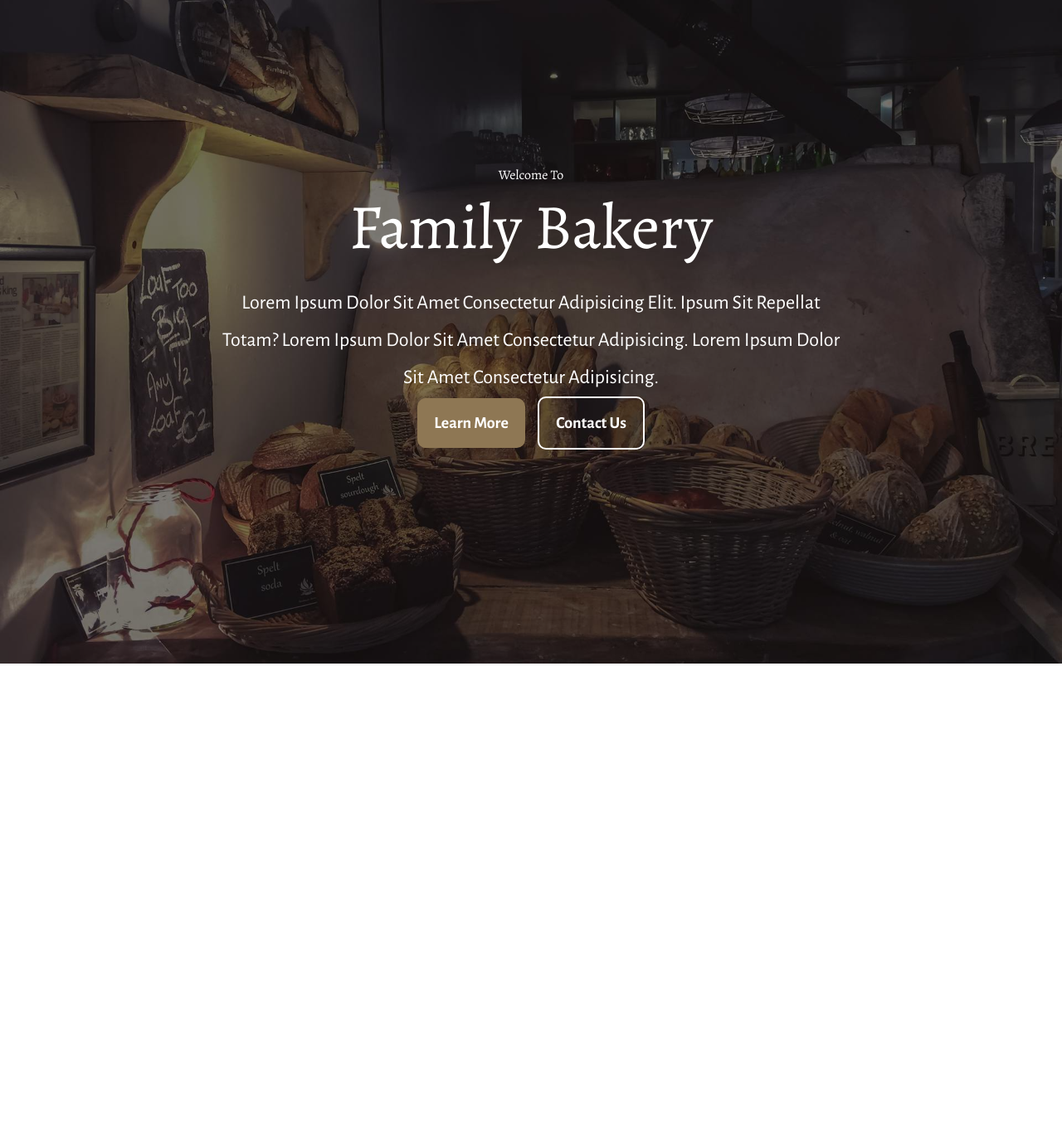
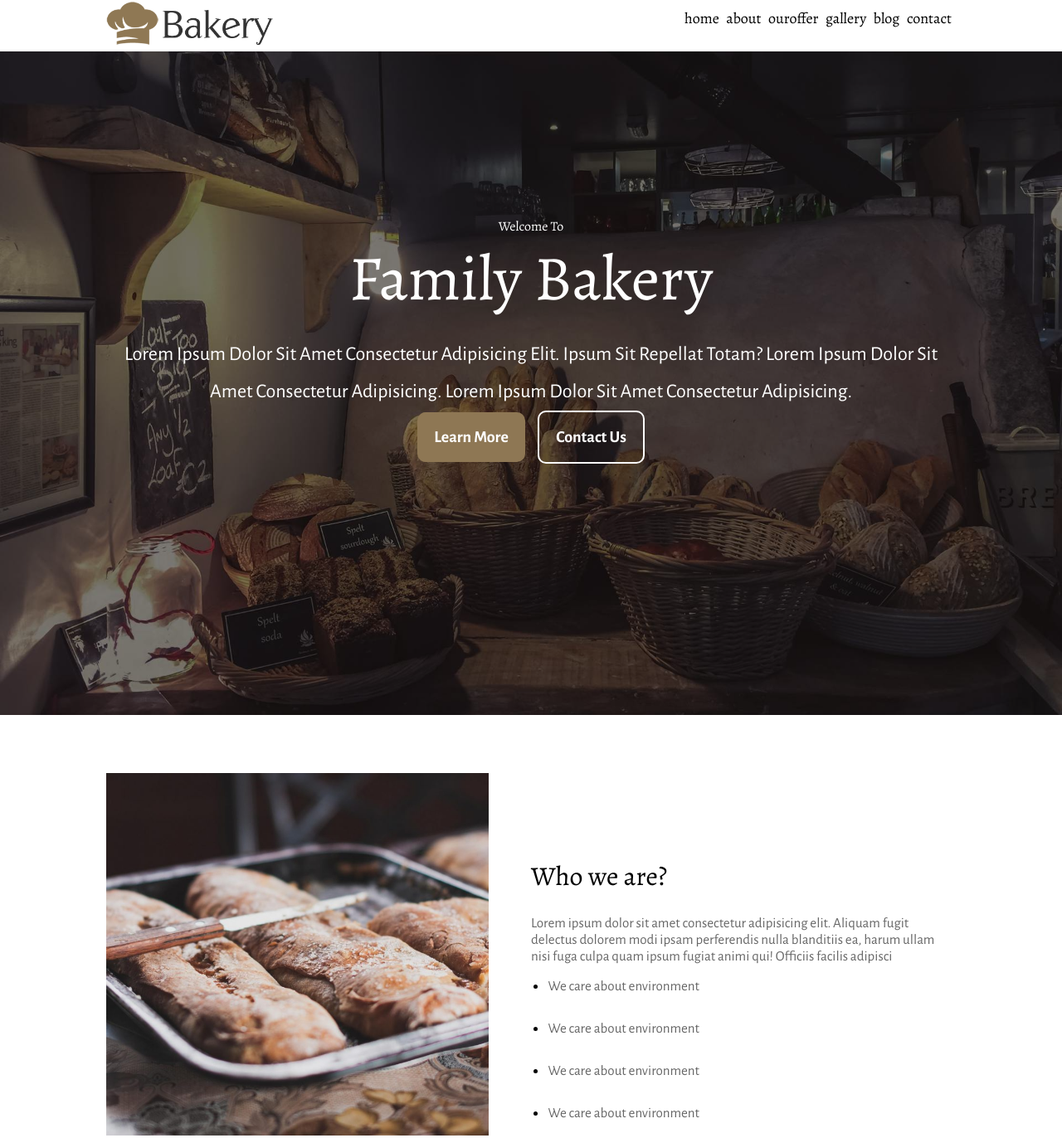
Before and after one commit to dev1joe/bakery-website, a plain HTML site: page index.html in a window 1280 px wide. Shown: the top 1372 px of the page at 83% size. Before the commit the page ends 800 px from the top, so only its background shows below. Drawn offline with nearby package versions, Linux system fonts and the light colour scheme.

Commit message:
navbar and about section

```diff
--- a/css/style.css
+++ b/css/style.css
@@ -1,15 +1,3 @@
-
-.child {
-    width: 29%;
-    height: 200px;
-    background-color: red;
-    float: left;
-}
-
-.clearfix {
-    clear: both;
-}
-
 /*
 position property:
 - static: ..
@@ -23,12 +11,74 @@ position property:
 
 /* css selector specificity */
 
+/* global configurations */
 * {
     margin: 0;
     padding: 0;
     box-sizing: border-box;
+    font-family: Alegreya;
 }
 
+.clearfix {
+    clear: both;
+}
+
+.margin-left {
+    margin-left: 12px;
+}
+
+.container {
+    width: 80%;
+    margin: auto;
+    /* outline: 3px solid red; */
+}
+
+/* nav section */
+#nav {
+    background-color: white;
+    color: black;
+    font-size: 18px;
+
+    position: sticky;
+    top: 0;
+    left: 0;
+    right: 0;
+
+    z-index: 1000;
+}
+
+#nav .logo {
+    width: 40%;
+    float: left;
+    /* outline: 3px solid red; */
+}
+
+#nav .logo img {
+    width: 50%;
+}
+
+#nav .menu {
+    /* width: 50%; */
+    margin-top: 10px;
+    float: right;
+    /* outline: 3px solid blue; */
+}
+
+#nav .menu ul {
+    list-style-type: none;
+}
+
+#nav .menu li {
+    display: inline-block;
+    margin-right: 5px;
+}
+
+#nav .menu a {
+    text-decoration: none;
+    color: inherit;
+}
+
+/* hero section */
 #hero {
     background-image: url(../resources/hero.jpg);
     width: 100%;
@@ -37,7 +87,6 @@ position property:
     background-position: center;
     background-repeat: no-repeat;
     text-align: center;
-    font-family: Alegreya;
 
     position: relative;
 }
@@ -55,8 +104,8 @@ position property:
     left: 0;
 }
 
-#hero .content {
-    max-width: 60%;
+#hero .hero-content {
+    /* max-width: 60%; */
     color: white;
     text-transform: capitalize;
     margin: auto;
@@ -99,6 +148,63 @@ position property:
     border: 2px solid white;
 }
 
-.margin-left {
-    margin-left: 12px;
+/* content div for both the about and  location sections */
+.content {
+    width: 50%;
+    /* outline: 3px solid blue; */
+    padding-top: 10%;
 }
+
+.content h1 {
+    font-size: 32px;
+    margin-bottom: 25px;
+    font-weight: 400;
+}
+
+.content p {
+    font-size: 17px;
+    font-family: "Alegreya Sans";
+    color: #686868;
+}
+
+.content ul {
+    /* outline: 3px solid lime; */
+    position: relative;
+    left: 4%;
+}
+
+.content li {
+    padding: 15px 0;
+}
+
+/* about section */
+#about .container {
+    padding: 70px 0;
+}
+
+#about .container img {
+    width: 45%;
+    float: left;
+}
+
+#about .content {
+    float: right;
+}
+
+/* location section */
+#location {
+    background-color: #F8F8F8;
+}
+
+#location .container {
+    padding: 70px 0;
+}
+
+#location .container img {
+    width: 45%;
+    float: right;
+}
+
+#location .content {
+    float: left;
+}
--- a/index.html
+++ b/index.html
@@ -14,23 +14,32 @@
     <link rel="stylesheet" href="./css/style.css">
 </head>
 <body>
-    <!-- <div class="child"></div>
-    <div class="child"></div>
-    <div class="child"></div>
-
+        <div id="nav">
+        <div class="container">
+            <div class="logo">
+                <img src="resources/bakery-logo-dark.png" alt="">
+            </div>
+            <div class="menu">
+                <ul>
+                    <li><a href="#home">home</a></li>
+                    <li><a href="#about">about</a></li>
+                    <li><a href="#ouroffer">ouroffer</a></li>
+                    <li><a href="#gallery">gallery</a></li>
+                    <li><a href="#blog">blog</a></li>
+                    <li><a href="#contact">contact</a></li>
+                </ul>
+            </div>
             <div class="clearfix"></div>
-
-    <h1>hi</h1> -->
-
-    <div id="nav"></div>
+        </div>
+    </div>
 
     <div id="hero">
         <div class="layer">
-            <div class="content">
+            <div class="container">
+                <div class="hero-content">
                     <p>welcome to</p>
                     <h1 class="hero-title">family bakery</h1>
                     <p class="hero-subtitle">Lorem ipsum dolor sit amet consectetur adipisicing elit. Ipsum sit repellat totam? Lorem ipsum dolor sit amet consectetur adipisicing. Lorem ipsum dolor sit amet consectetur adipisicing.</p>
-
                     <div class="hero-buttons">
                         <a class="base-button filled-button">learn more</a>
                         <a class="base-button transparent-button margin-left">contact us</a>
@@ -38,5 +47,52 @@
                 </div>
             </div>
         </div>
+    </div>
+
+    <div id="about">
+        <div class="container">
+            <img src="./resources/bread-tray.jpg" alt="a tray of nice delicous bread">
+
+            <div class="content">
+                <h1>Who we are?</h1>
+                <p>Lorem ipsum dolor sit amet consectetur adipisicing elit. Aliquam fugit delectus dolorem modi ipsam perferendis nulla blanditiis ea, harum ullam nisi fuga culpa quam ipsum fugiat animi qui! Officiis facilis adipisci</p>
+                <ul>
+                    <li><p>We care about environment</p></li>
+                    <li><p>We care about environment</p></li>
+                    <li><p>We care about environment</p></li>
+                    <li><p>We care about environment</p></li>
+                </ul>
+            </div>
+
+            <div class="clearfix"></div>
+        </div>
+    </div>
+
+    <div id="location">
+        <div class="container">
+            <img src="./resources/kitchen.jpg" alt="a tray of nice delicous bread">
+
+            <div class="content">
+                <h1>Our Location</h1>
+                <p>Lorem ipsum dolor sit amet consectetur adipisicing elit. Aliquam fugit delectus dolorem modi ipsam perferendis nulla blanditiis ea, harum ullam nisi fuga culpa quam ipsum fugiat animi qui! Officiis facilis adipisci</p>
+                <br>
+                <p>Lorem ipsum dolor sit, amet consectetur adipisicing elit. Iste deserunt molestiae voluptatum nam quam porro molestias repellendus corporis asperiores, eos </p>
+            </div>
+
+            <div class="clearfix"></div>
+        </div>
+    </div>
+
+
+    <br><br><br><br><br><br><br><br><br><br><br><br>
+    <br><br><br><br><br><br><br><br><br><br><br><br>
+    <br><br><br><br><br><br><br><br><br><br><br><br>
+    <br><br><br><br><br><br><br><br><br><br><br><br>
+    <br><br><br><br><br><br><br><br><br><br><br><br>
+    <br><br><br><br><br><br><br><br><br><br><br><br>
+    <br><br><br><br><br><br><br><br><br><br><br><br>
+    <br><br><br><br><br><br><br><br><br><br><br><br>
+    <br><br><br><br><br><br><br><br><br><br><br><br>
+    <br><br><br><br><br><br><br><br><br><br><br><br>
 </body>
 </html>
```
Also changed, not shown: resources/bagel.jpg (added), resources/bakery-logo-dark.png (added), resources/bakery-logo.png (added), resources/bread-loaf.jpg (added), resources/bread-tray.jpg (added), resources/cookies.jpg (added), resources/kitchen.jpg (added), 1 other file. Lines whose indentation alone changed are shown as unchanged.
